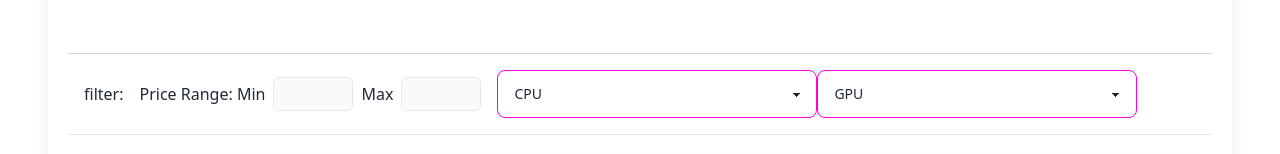
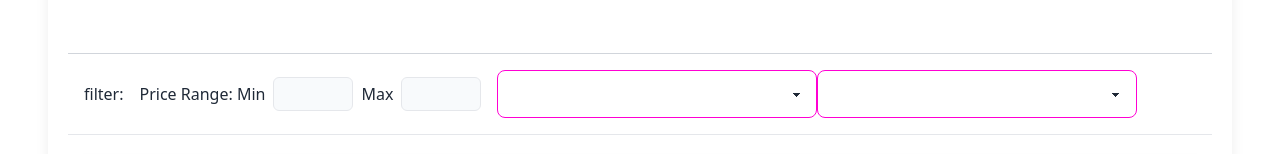
Before and after one commit to fluffyhugger/PROJECT2-SEC-2-DaiItsara, a Vue app: page /ranking in a window 1280 px wide. Shown: the part 621-775 px from the top of the page. Built offline with nearby package versions, Linux system fonts and the light colour scheme; data requests are answered from the project's data file.

Commit message:
del comment ranktable

```diff
--- a/src/components/Rank/RankTable.vue
+++ b/src/components/Rank/RankTable.vue
@@ -25,7 +25,6 @@ const formatPrice = (price) => {
 
 const filteredProducts = computed(() => {
   let filtered = props.products
-
   // Filter by price range
   const min = parseFloat(minPrice.value)
   const max = parseFloat(maxPrice.value)
@@ -49,12 +48,12 @@ if (selectedCPUs.value !== "default") {
 
   // // Filter GPUs by GPU chipset
   if (selectedGPUs.value !== "default") {
-  console.log("before",filtered)
+    console.log("before", filtered)
     filtered = filtered.filter((product) => {
       const matchingGPUs = gpus.value.filter((gpu) => gpu['gpu-chipset'].toLowerCase() === selectedGPUs.value.toLowerCase());
       return matchingGPUs.some(gpu => gpu.id === product.gpu.id);
     });
-  console.log("after",filtered)
+    console.log("after", filtered)
   }
   return filtered
 })
@@ -64,74 +63,28 @@ onMounted(async () => {
   const resultGpu = await fetch(`http://localhost:5000/gpu`)
   gpus.value = await resultGpu.json()
 })
-// get by id
-// const getComponentById = async (domain,id) => {
-//   try {
-//     const response = await fetch(`http://localhost:5000/${domain}/${id}`);
-//     if (response.ok) {
-//       const data = await response.json();
-//       console.log('Data retrieved successfully:', data);
-//       // Here you can do something with the retrieved data
-//       return data;
-//     } else {
-//       // Handle different HTTP status codes
-//       if (response.status === 400) {
-//         console.error('Bad request: The server did not understand the request.');
-//       } else if (response.status === 401) {
-//         console.error('Unauthorized: The server requires user authentication.');
-//       } else if (response.status === 404) {
-//         console.error('Not found: The requested resource could not be found.');
-//       } else if (response.status >= 500 && response.status < 600) {
-//         console.error('Server error: Something went wrong on the server.');
-//       } else {
-//         console.error('Failed to retrieve data. Status:', response.status);
-//       }
-//       return null;
-//     }
-//   } catch (error) {
-//     console.error('Error retrieving data:', error);
-//     return null;
-//   }
-// };
+
 </script>
 <template>
   <div class="mt-10 mb-10">
-    <div
-      class="border-t solid 0.5px border-gray-300 p-4 flex flex-row items-center"
-    >
+    <div class="border-t solid 0.5px border-gray-300 p-4 flex flex-row items-center">
       <div class="mr-4">filter:</div>
       <div class="mr-4">
         <span>Price Range: </span>
         <label for="min-price" class="mr-2">Min</label>
-        <input
-          type="text"
-          name="min-price"
-          id="min-price"
-          v-model="minPrice"
-          class="w-20 border rounded-md p-1 bg-slate-50"
-        />
+        <input type="text" name="min-price" id="min-price" v-model="minPrice"
+          class="w-20 border rounded-md p-1 bg-slate-50" />
         <label for="max-price" class="mx-2">Max</label>
-        <input
-          type="text"
-          name="max-price"
-          id="max-price"
-          v-model="maxPrice"
-          class="w-20 border rounded-md p-1 bg-slate-50"
-        />
+        <input type="text" name="max-price" id="max-price" v-model="maxPrice"
+          class="w-20 border rounded-md p-1 bg-slate-50" />
       </div>
-      <select
-        class="select select-secondary w-full max-w-xs"
-        v-model="selectedCPUs"
-      >
-        <option disabled value="default">CPU</option>
+      <select class="select select-secondary w-full max-w-xs" v-model="selectedCPUs">
+        <option value="">All CPUs</option>
         <option value="Intel">INTEL</option>
         <option value="AMD">AMD</option>
       </select>
-      <select
-        class="select select-secondary w-full max-w-xs"
-        v-model="selectedGPUs"
-      >
-        <option disabled value="default">GPU</option>
+      <select class="select select-secondary w-full max-w-xs" v-model="selectedGPUs">
+        <option value="">All GPUs</option>
         <option value="NVIDIA">NVIDIA</option>
         <option value="AMD">AMD</option>
       </select>
@@ -149,25 +102,16 @@ onMounted(async () => {
         </tr>
       </thead>
       <tbody>
-        <tr
-          v-for="(product, index) in filteredProducts"
-          :key="product.id"
-          :class="{ 'bg-gray-100': index % 2 === 0 }"
-        >
+        <tr v-for="(product, index) in filteredProducts" :key="product.id" :class="{ 'bg-gray-100': index % 2 === 0 }">
           <td class="text-center font-semibold">{{ index + 1 }}</td>
           <td>
-            <img
-              :src="getComponentProperty(product, 'case', 'image-url')"
-              :alt="product.name"
-              class="product-image w-24 h-24"
-            />
+            <img :src="getComponentProperty(product, 'case', 'image-url')" :alt="product.name"
+              class="product-image w-24 h-24" />
             {{ getComponentProperty(product, "cpu", "name")
             }}{{ getComponentProperty(product, "gpu", "name") }}
           </td>
           <td>
-            <router-link :to="`/ranking/pcset-info/${product['builder-id']}`"
-              >xxxxxx</router-link
-            >
+            <router-link :to="`/ranking/pcset-info/${product['builder-id']}`">xxxxxx</router-link>
           </td>
           <td>{{ product["builder-name"] }}</td>
           <td>{{ formatDate(product["build-date"]) }}</td>
--- a/src/components/Rank/SetInfo.vue
+++ b/src/components/Rank/SetInfo.vue
@@ -16,7 +16,7 @@ const productId = router.currentRoute.value.params.id
 let product = ref(null)
 const isLoading = ref(true)
 const pcImageText = "pcImage"
-const showInfo = ref(true) // Use ref to make showInfo reactive
+const showInfo = ref(true)
 let selectedOption = ref(null)
 const componentTypes = [
   'cpu',
@@ -53,15 +53,15 @@ onBeforeMount(async () => {
 
 const calculatePrice = (product)=>{
   const prices = Object.keys(product)
-      .filter((key) => componentTypes.includes(key)) // Filter out non-component keys
-      .map((key) => product[key].price) // Map to the price of each component
-    return TotalPrice(...prices) // Calculate total price
+      .filter((key) => componentTypes.includes(key))
+      .map((key) => product[key].price)
+    return TotalPrice(...prices)
 }
 
 const patchPcSet = async (data) => {
   try {
     const response = await fetch(`http://localhost:5000/pc-build/${data.id}`, {
-      method: 'PATCH', // Changed method to PATCH
+      method: 'PATCH',
       headers: {
         'Content-Type': 'application/json'
       },
@@ -71,7 +71,6 @@ const patchPcSet = async (data) => {
       console.log('Data updated successfully', response)
       location.reload();
     } else {
-      // Handle different HTTP status codes
       if (response.status === 400) {
         console.error('Bad request: The server did not understand the request.');
       } else if (response.status === 401) {
@@ -214,9 +213,7 @@ onUnmounted(()=>{
                   {{ getComponentProperty(product, 'cooler', 'price') }}
                 </p>
               </div>
-              <!-- Use the FontAwesomeIcon component with the icon prop -->
-              <!-- <font-awesome-icon :icon="['fas', 'pen-to-square']" style="color: #787878;" /> -->
-            </div>
+                 </div>
 
           </li>
         </ul>
@@ -256,19 +253,16 @@ onUnmounted(()=>{
           {{ product['cpu'] ? product['cpu']['price'] : '-' }}
         </p>
         <br />
-        <!-- เว้นบรรทัดด้วยแท็ก <br> -->
         <p @click="newTapByIDType(product['ram'].id, 'ram')">
           Ram name:{{ product['ram'] ? product['ram']['name'] : '-' }} price
           {{ product['ram'] ? product['ram']['price'] : '-' }}
         </p>
         <br />
-        <!-- เว้นบรรทัดด้วยแท็ก <br> -->
         <p @click="newTapByIDType(product['gpu'].id, 'gpu')">
           GPU name:{{ product['gpu'] ? product['gpu']['name'] : '-' }} price
           {{ product['gpu'] ? product['gpu']['price'] : '-' }}
         </p>
         <br />
-        <!-- เว้นบรรทัดด้วยแท็ก <br> -->
         <p @click="newTapByIDType(product['ssd'].id, 'ssd')">
           SSD name:{{ product['ssd'] ? product['ssd']['name'] : '-' }} price
           {{ product['ssd'] ? product['ssd']['price'] : '-' }}
@@ -280,26 +274,22 @@ onUnmounted(()=>{
           {{ product['hdd'] ? product['hdd']['price'] : '-' }}
         </p>
         <br />
-        <!-- เว้นบรรทัดด้วยแท็ก <br> -->
         <p @click="newTapByIDType(product['psu'].id, 'psu')">
           PSU name:{{ product['psu'] ? product['psu']['name'] : '-' }} price
           {{ product['psu'] ? product['psu']['price'] : '-' }}
         </p>
         <br />
-        <!-- เว้นบรรทัดด้วยแท็ก <br> -->
         <p @click="newTapByIDType(product['case'].id, 'case')">
           CASE name:{{ product['case'] ? product['case']['name'] : '-' }} price
           {{ product['case'] ? product['case']['price'] : '-' }}
         </p>
         <br />
-        <!-- เว้นบรรทัดด้วยแท็ก <br> -->
         <p @click="newTapByIDType(product['monitor'].id, 'monitor')">
           MONITOR name:{{ product['monitor'] ? product['monitor']['name'] : '-' }}
           price
           {{ product['monitor'] ? product['monitor']['price'] : '-' }}
         </p>
         <br />
-        <!-- เว้นบรรทัดด้วยแท็ก <br> -->
         <p @click="newTapByIDType(product['mainboard'].id, 'mainboard')">
           MAINBOARD name:{{
                   product['mainboard'] ? product['mainboard']['name'] : '-'
@@ -308,7 +298,6 @@ onUnmounted(()=>{
           {{ product['mainboard'] ? product['mainboard']['price'] : '-' }}
         </p>
         <br />
-        <!-- เว้นบรรทัดด้วยแท็ก <br> -->
         <p @click="newTapByIDType(product['cooler'].id, 'cooler')">
           COOLER name:{{ product['cooler'] ? product['cooler']['name'] : '-' }}
           price
@@ -329,9 +318,7 @@ onUnmounted(()=>{
 .grid-info {
   width: 300;
   grid-column: 4 / 5;
-  /* Position on the 4th column */
   grid-row: 1 / span 3;
-  /* Span 3 rows */
 }
 
 .grid-item {
@@ -407,8 +394,6 @@ onUnmounted(()=>{
   z-index: 1;
   transition: transform 0.3s ease, opacity 0.3s ease, z-index 0s linear 0.3s;
 }
-
-/* Basic button styles */
 .button {
   display: inline-block;
   padding: 10px 20px;
@@ -417,21 +402,17 @@ onUnmounted(()=>{
   text-align: center;
   text-decoration: none;
   cursor: pointer;
-  border: 2px solid #007bff; /* Border color */
-  border-radius: 5px; /* Rounded corners */
-  background-color: #007bff; /* Background color */
-  color: #fff; /* Text color */
-  transition: background-color 0.3s, color 0.3s; /* Smooth transition effects */
+  border: 2px solid #007bff;
+  border-radius: 5px;
+  background-color: #007bff;
+  color: #fff;
+  transition: background-color 0.3s, color 0.3s;
 }
-
-/* Hover state */
 .button:hover {
-  background-color: #0056b3; /* Darker background color on hover */
-  color: #fff; /* Text color on hover */
+  background-color: #0056b3;
+  color: #fff;
 }
-
-/* Active state */
 .button:active {
-  background-color: #004080; /* Dark background color when button is clicked */
+  background-color: #004080;
 }
 </style>
```
Lines whose indentation alone changed are shown as unchanged.
